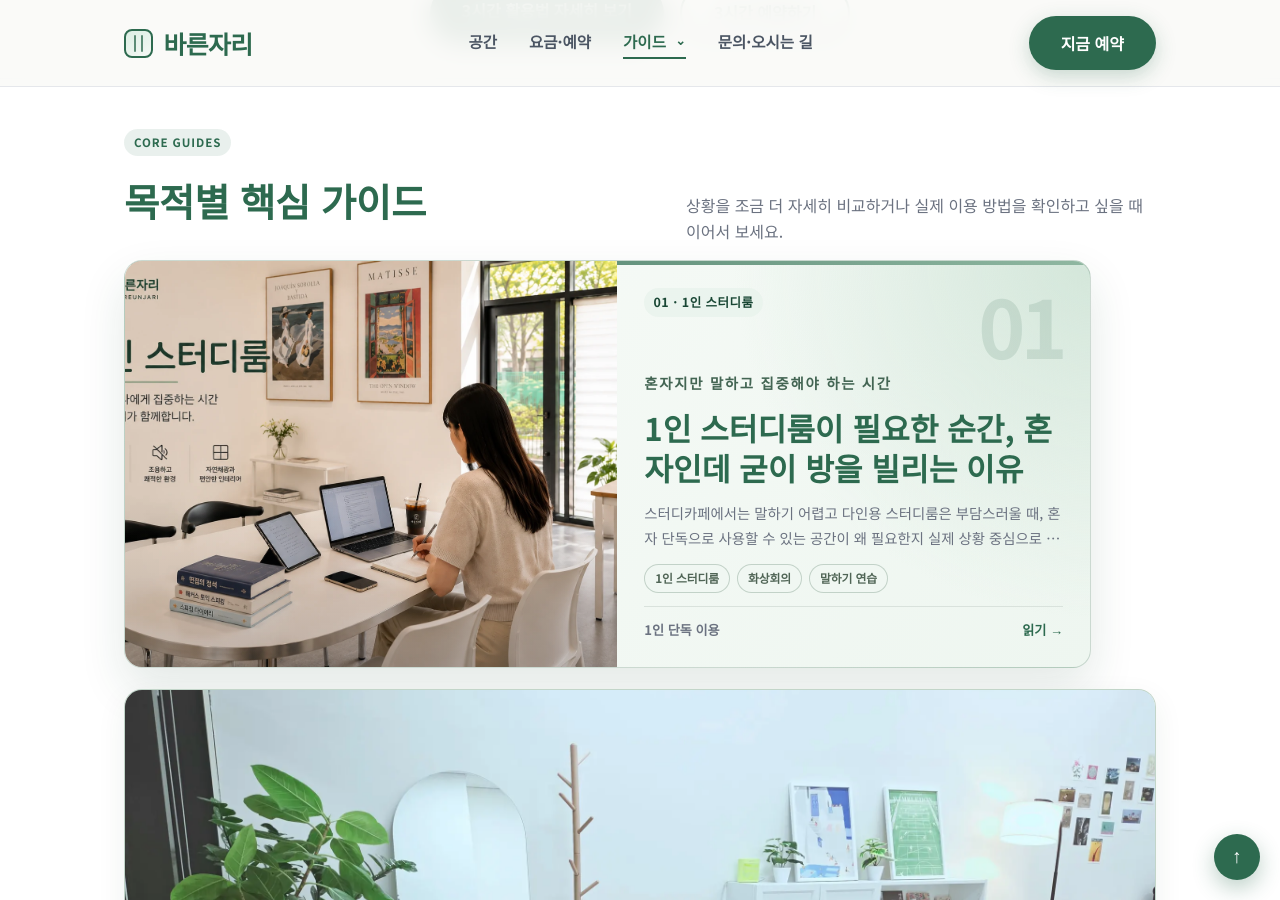
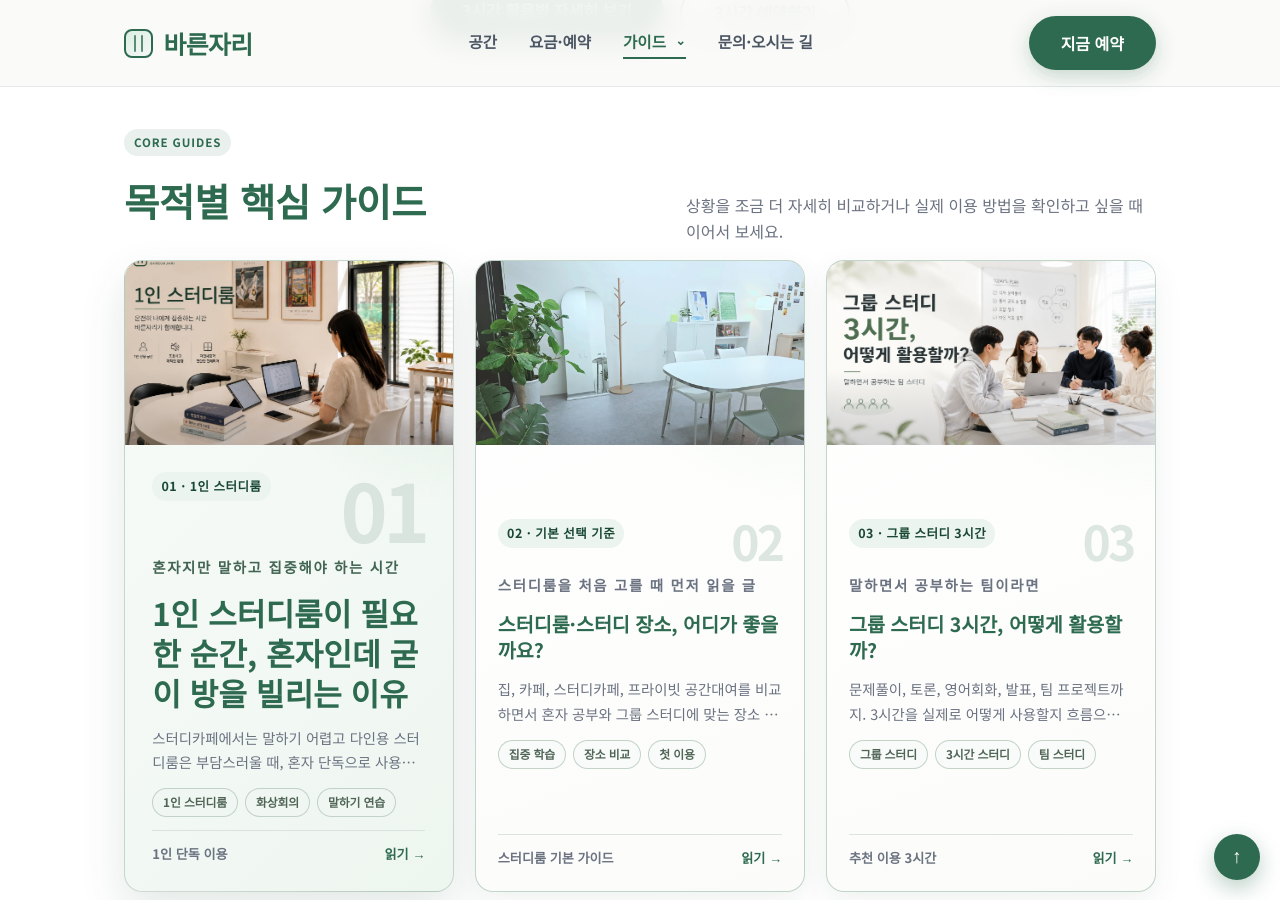
Before and after one commit to bareunspace/blog, a Jekyll site: the page built from study.html, in a window 1280 px wide and 900 px high, scrolled down 2157 px. Built offline with Jekyll 4.4.1, drawn with Linux system fonts in a browser that asks for light colours.

Commit message:
Fix study guides to three cards per desktop row

```diff
--- a/study.html
+++ b/study.html
@@ -42,5 +42,16 @@
     display: grid !important;
     grid-template-columns: repeat(3, minmax(0, 1fr)) !important;
   }
+  #study-series .meeting-series-card,
+  #study-series .meeting-series-card-hero,
+  #study-series .meeting-series-card-support,
+  #study-series .meeting-series-card-archive {
+    grid-column: auto !important;
+    grid-template-columns: 1fr !important;
+  }
+  #study-series .meeting-series-card-hero .blog-guide-image {
+    min-height: 0;
+    aspect-ratio: 16 / 9;
+  }
 }
 </style>
```
